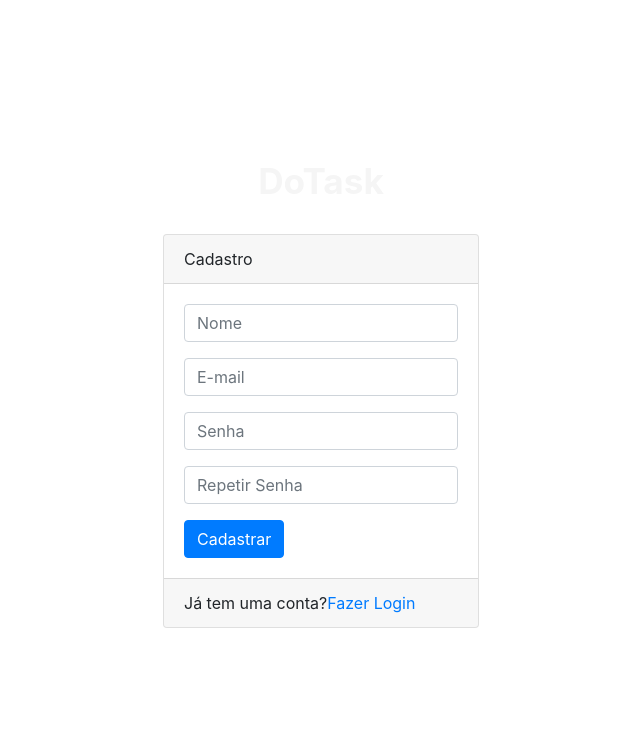
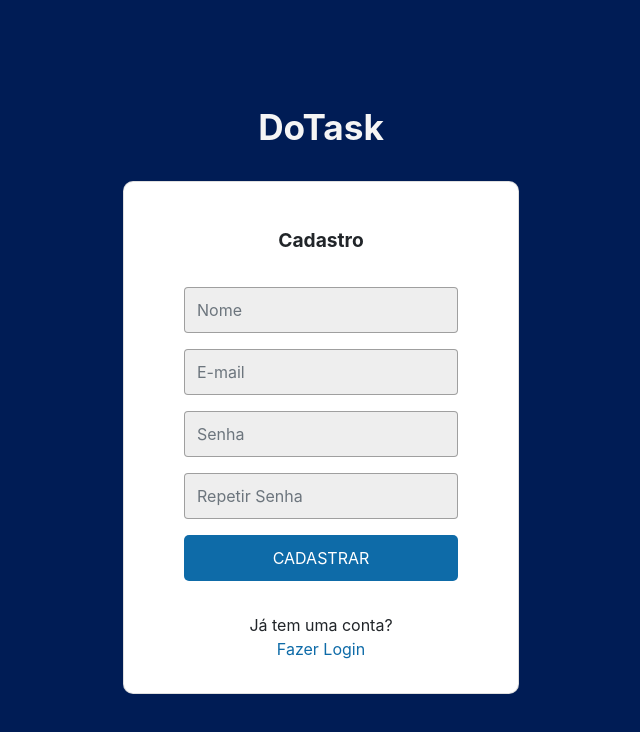
Before and after one commit to nataliadsgil/do-task-front, a Next.js app: page /register in a window 1280 px wide. Shown: the top 732 px of the page, without its empty margins (319-959 px from the left). Built offline with nearby package versions, Linux system fonts and the light colour scheme.

Commit message:
feat: estilizando página de cadastro e implementando mensagens de erro/sucesso

```diff
--- a/pages/register.js
+++ b/pages/register.js
@@ -1,58 +1,82 @@
-import Head from 'next/head'
+import { useRouter } from 'next/router';
 import Link from 'next/link'
 import styles from '../styles/login.module.css'
 import UserService from '../services/user'
 import {
-  Card, CardBody, CardFooter, Form, FormGroup, Input, Button, CardHeader, Container
+  Card, CardBody, CardFooter, Form, FormGroup, Input, Button, CardHeader, Container, Alert
 } from 'reactstrap'
 import { useState } from 'react';
+import { route } from 'next/dist/next-server/server/router';
 
 export default function Register() {
+  const router = useRouter();
   const [name, setName] = useState('');
   const [email, setEmail] = useState('');
   const [password, setPassword] = useState('');
   const [confirmPassword, setConfirmPassword] = useState('');
+
+  const [alertConf, setAlertConf] = useState({
+    color: '',
+    text: '',
+    show: false
+  })
+
   const insertUser = () => {
     if (password !== confirmPassword) {
-      console.log('Senhas não são iguais');
+      setAlertConf({
+        color: 'danger',
+        text: 'Senhas não são iguas!',
+        show: true
+      })
     } else {
       UserService.create({ name, email, password }).then(result => {
-        alert(name, 'foi cadastrado')
+        setAlertConf({
+          color: 'success',
+          text: 'Cadastro efetuado com sucesso',
+          show: true
+        })
+
+        setTimeout(() => {
+          router.push('/list');
+        }, 1000)
       })
     }
   }
 
   return (
+    <div className={styles.background}>
       <Container>
         <main className={styles.main}>
           <h1>DoTask</h1>
-        <Card>
-          <CardHeader>Cadastro</CardHeader>
+          <Card className={styles.login_card}>
+            <CardHeader className={styles.card_header}>Cadastro</CardHeader>
             <CardBody>
+              {alertConf.show && <Alert color={alertConf.color}>{alertConf.text}</Alert>}
               <Form>
                 <FormGroup>
-                <Input placeholder="Nome" type='text' value={name} onChange={(e) => setName(e.target.value)} />
+                  <Input className={styles.input} placeholder="Nome" type='text' value={name} onChange={(e) => setName(e.target.value)} />
                 </FormGroup>
                 <FormGroup>
-                <Input placeholder="E-mail" type='text' value={email} onChange={(e) => setEmail(e.target.value)} />
+                  <Input className={styles.input} placeholder="E-mail" type='text' value={email} onChange={(e) => setEmail(e.target.value)} />
                 </FormGroup>
                 <FormGroup>
-                <Input placeholder="Senha" type='password' value={password} onChange={(e) => setPassword(e.target.value)} />
+                  <Input className={styles.input} placeholder="Senha" type='password' value={password} onChange={(e) => setPassword(e.target.value)} />
                 </FormGroup>
                 <FormGroup>
-                <Input placeholder="Repetir Senha" type='password' value={confirmPassword} onChange={(e) => setConfirmPassword(e.target.value)} />
+                  <Input className={styles.input} placeholder="Repetir Senha" type='password' value={confirmPassword} onChange={(e) => setConfirmPassword(e.target.value)} />
                 </FormGroup>
 
-              <Button color='primary' onClick={() => insertUser()} >Cadastrar</Button>
+                <Button className={styles.button} color='primary' onClick={() => insertUser()} >Cadastrar</Button>
               </Form>
             </CardBody>
 
-          <CardFooter>
+            <CardFooter className={styles.card_footer}>
               <span>Já tem uma conta?</span>
               <Link href="/">Fazer Login</Link>
             </CardFooter>
           </Card>
         </main>
       </Container>
+    </div>
   )
 }
--- a/styles/login.module.css
+++ b/styles/login.module.css
@@ -3,7 +3,13 @@
   flex-direction: column;
   align-items: center;
   justify-content: center;
-  padding-top: 10rem;
+  position: absolute;
+  width: 50vw;
+  height: 50vh;
+  left: 50%;
+  top: 50%;
+  margin-left: -25vw;
+  margin-top: -25vh;
 }
 
 .main h1 {
```
Also changed, not shown: pages/components/message.js (added, +13 -0 lines), pages/index.js (+20 -9 lines). Lines whose indentation alone changed are shown as unchanged.
